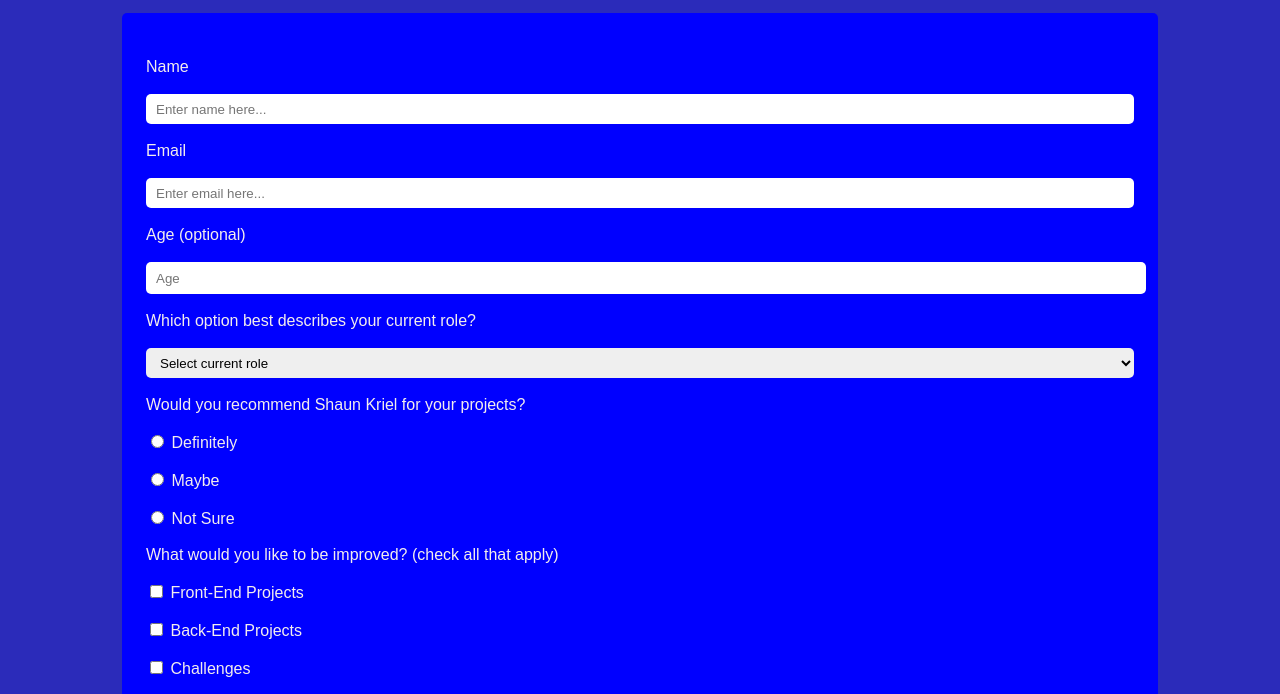
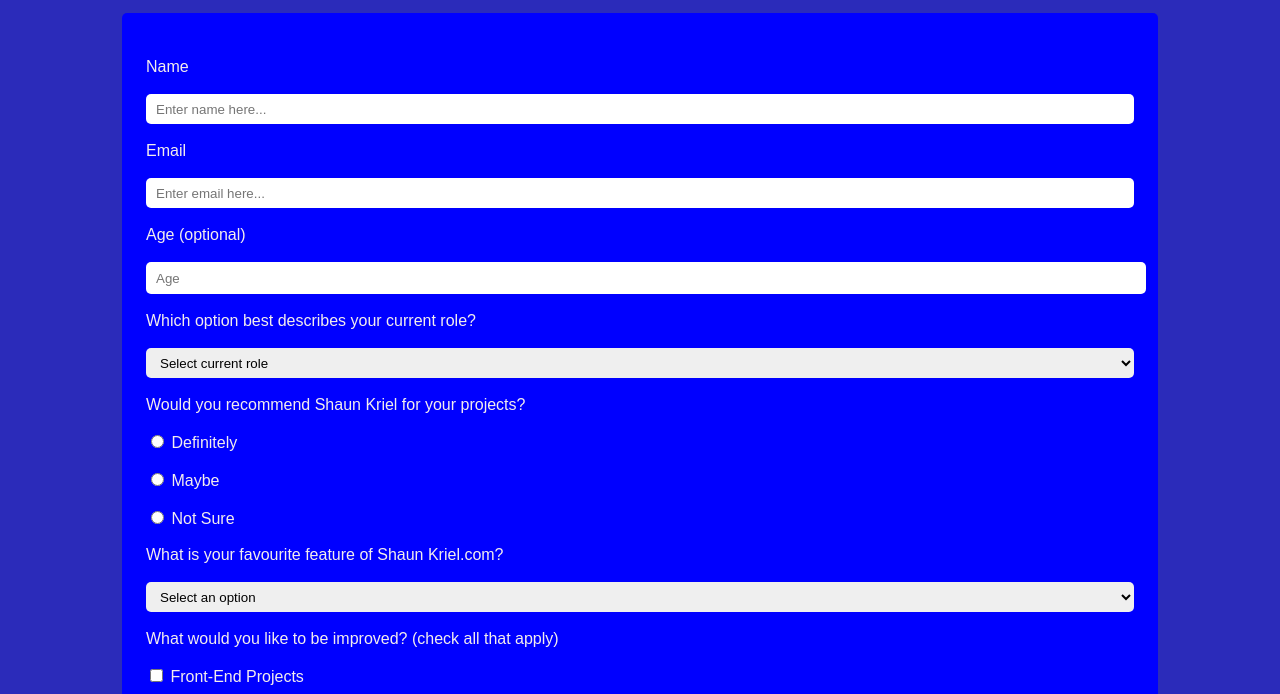
Before and after one commit to ShaunK79/FCC-SurveyForm, a plain HTML site: page index.html in a window 1280 px wide. Shown: the part 106-800 px from the top of the page. Drawn offline with Linux system fonts and the light colour scheme.

```diff
--- a/index.html
+++ b/index.html
@@ -32,6 +32,14 @@
         <label for="definitely">Maybe</label><br></br>
         <input type="radio" id="not sure" type="options" value="definitely">
         <label for="definitely">Not Sure</label><br></br>
+        <label for="select">What is your favourite feature of Shaun Kriel.com?</label><br></br>
+        <select id="dropdown" name="role" class="form-control" required>
+          <option disabled selected value>Select an option</option>
+          <option value="student">Challenges</option>
+          <option value="job">Projects</option>
+          <option value="learner">Community</option>
+          <option value="preferNo">Open Source</option>
+          <option value="other">Other</option></select><br></br>
 <label for="checkbox">What would you like to be improved? (check all that apply)</label><br></br>
   <input type="checkbox" id="front-end projects" name="checkbox" value="Front-End Projects">
   <label for="checkbox">Front-End Projects</label><br></br>
```
